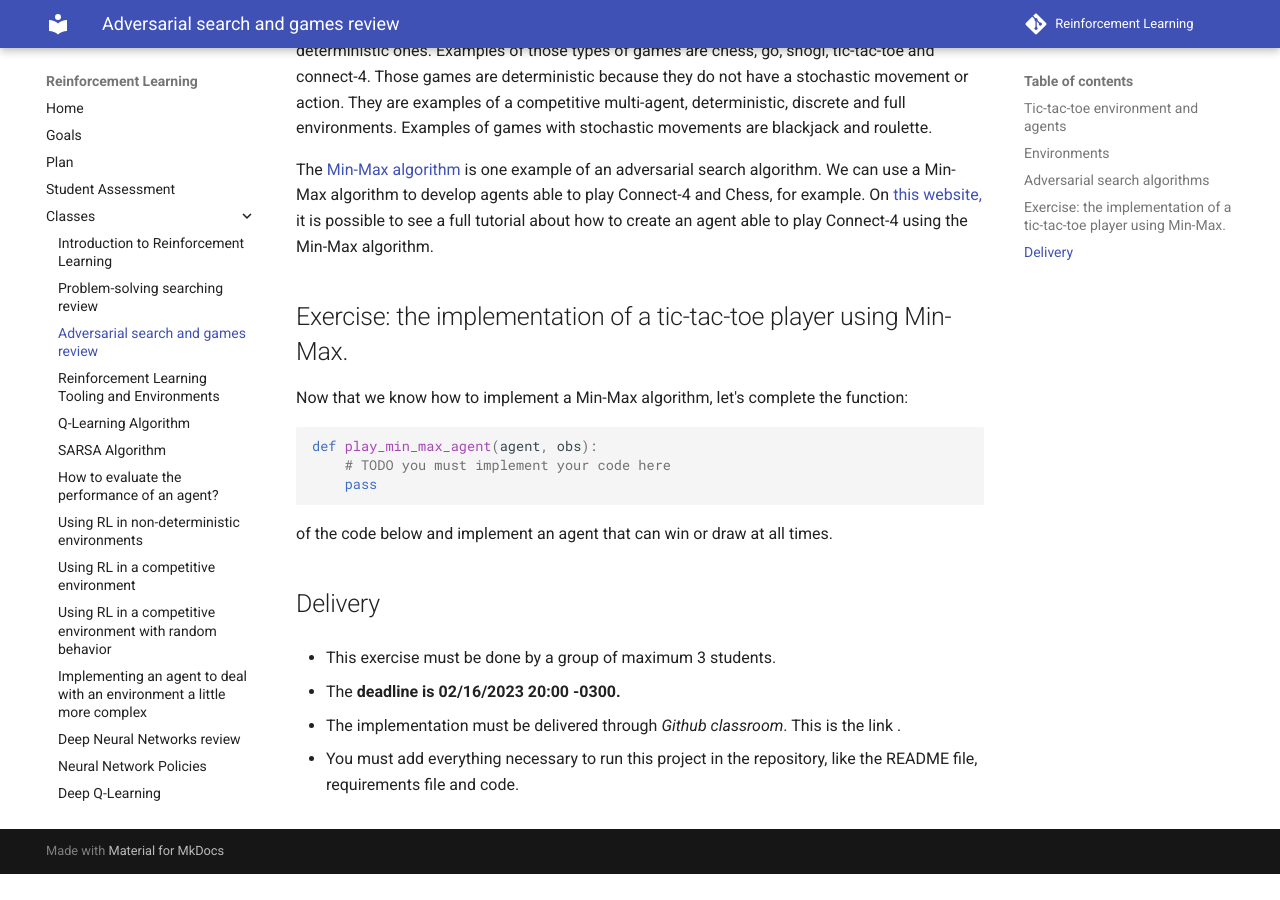
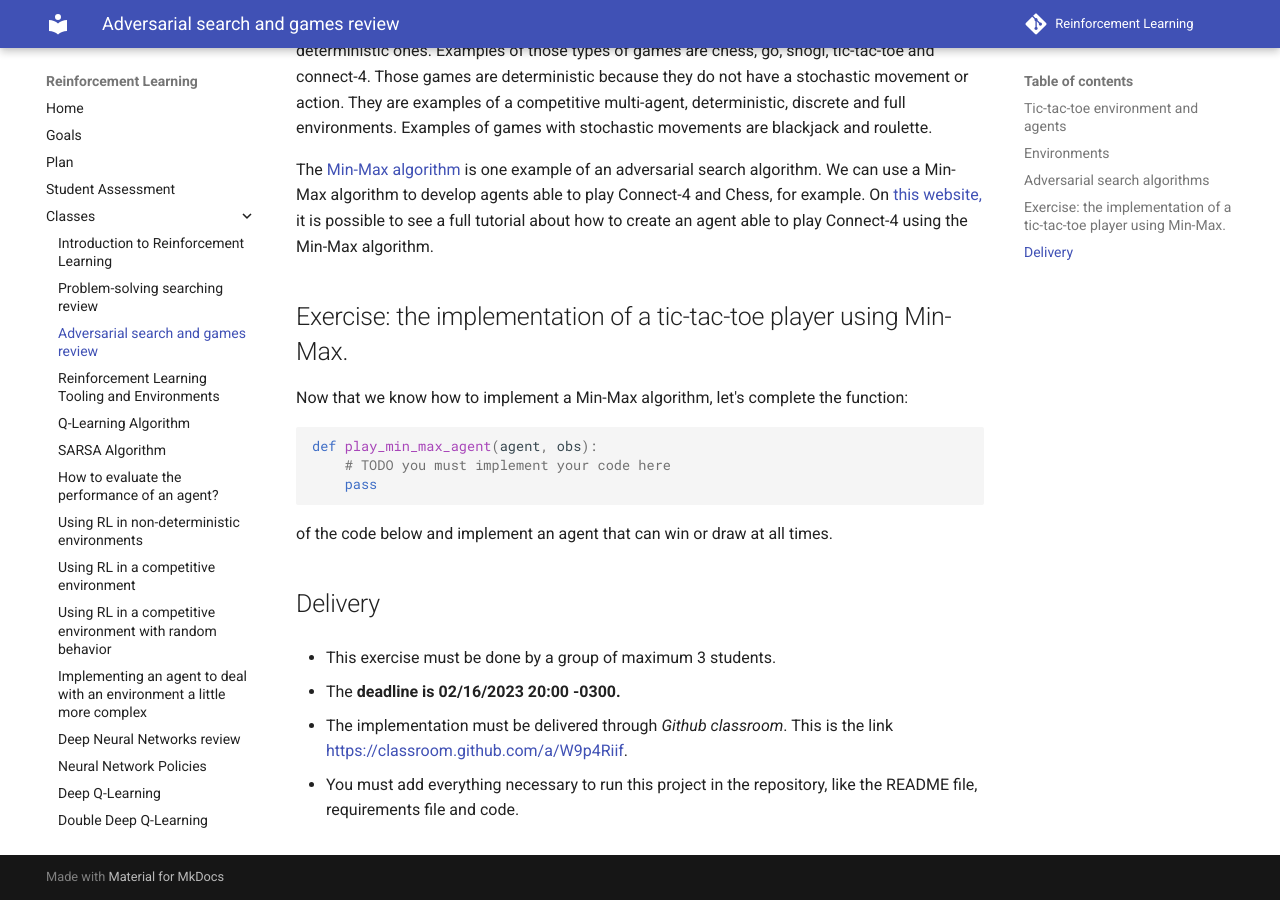
Before and after one commit to Insper/rl, an MkDocs documentation site: the page built from docs/classes/03_games/index.md, in a window 1280 px wide and 900 px high, scrolled down 2011 px. Built offline with MkDocs 1.6.1 and Material for MkDocs 9.7.7, drawn with Linux system fonts in a browser that asks for light colours; nearby versions of some CDN libraries; comment, search, counter and statistics services are not loaded; before the commit the page ends 2885 px from its top, so only the background shows below that; some of the changed lines change nothing that is shown.

Commit message:
class 03

```diff
--- a/docs/classes/03_games/index.md
+++ b/docs/classes/03_games/index.md
@@ -93,6 +93,6 @@
 
 * The **deadline is 02/16/2023 20:00 -0300.**
 
-* The implementation must be delivered through *Github classroom*. This is the link [](https://classroom.github.com/a/bFRDDmcO).
+* The implementation must be delivered through *Github classroom*. This is the link [https://classroom.github.com/a/W9p4Riif](https://classroom.github.com/a/W9p4Riif).
 
 * You must add everything necessary to run this project in the repository, like the README file, requirements file and code.
```
